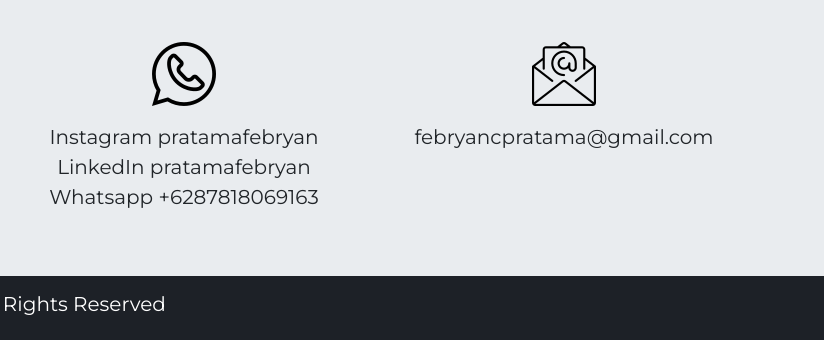
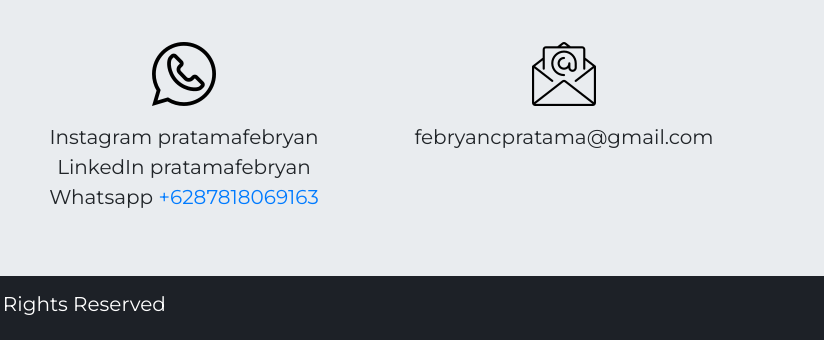
Before and after one commit to spandupan46/portofolio, a plain HTML site: page index.html in a window 1280 px wide. Shown: the part 2725-3065 px from the top of the page, 456-1280 px from the left. Drawn offline with nearby package versions, Linux system fonts and the light colour scheme.

Commit message:
Update index.html

```diff
--- a/index.html
+++ b/index.html
@@ -301,8 +301,9 @@
                             </div>
                             <div class="col-md-12">
                                 <p class="text-kontak mt-3">Instagram pratamafebryan <br> LinkedIn pratamafebryan
-                                    <br>Whatsapp
-                                    +6287818069163</p>
+                                    <br>Whatsapp <a
+                                        href="https://api.whatsapp.com/send?phone=6287818069163">+6287818069163</a>
+                                </p>
                             </div>
                         </div>
                         <div class="col-md-4 text-center mb-5">
```
